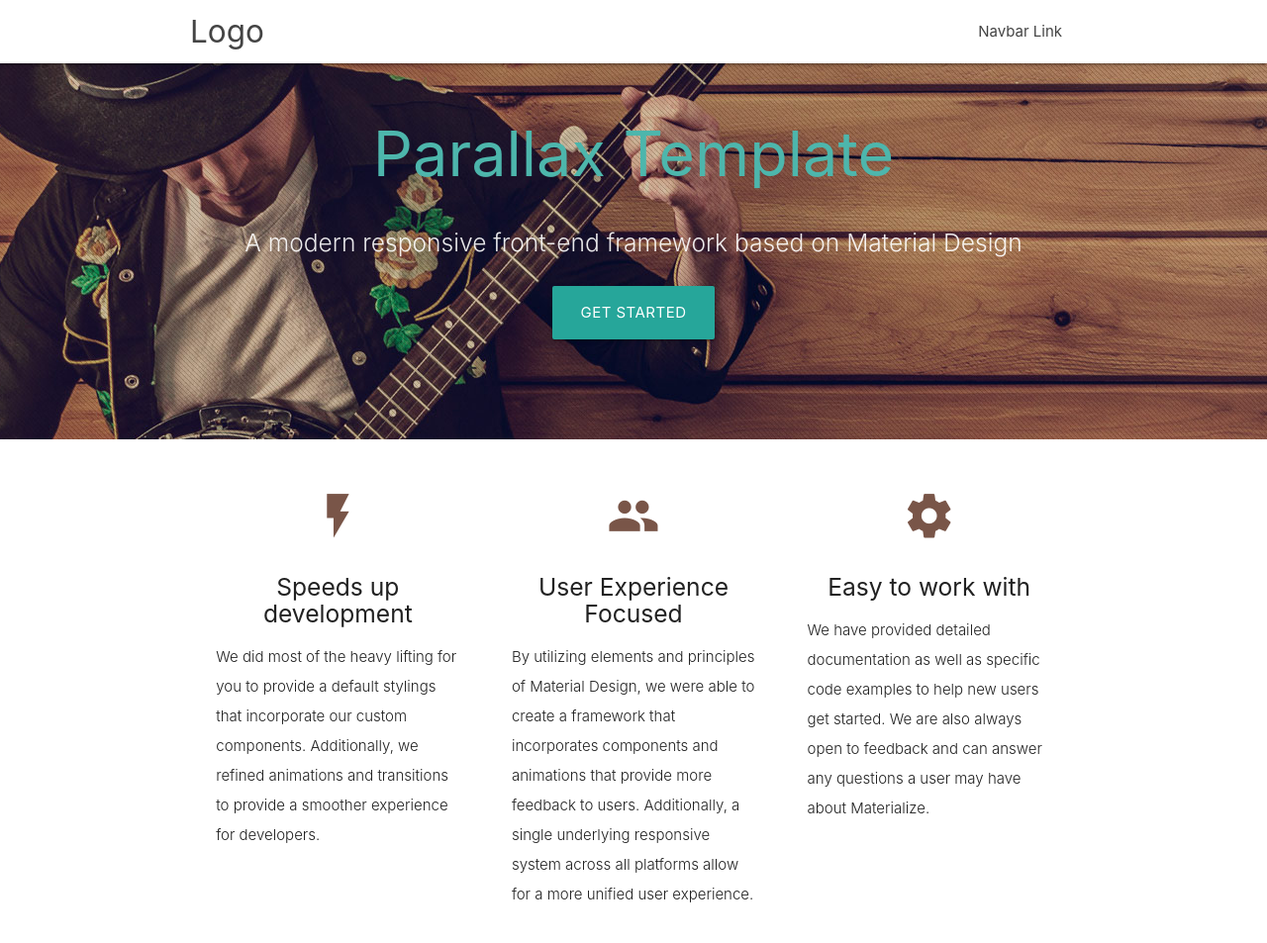
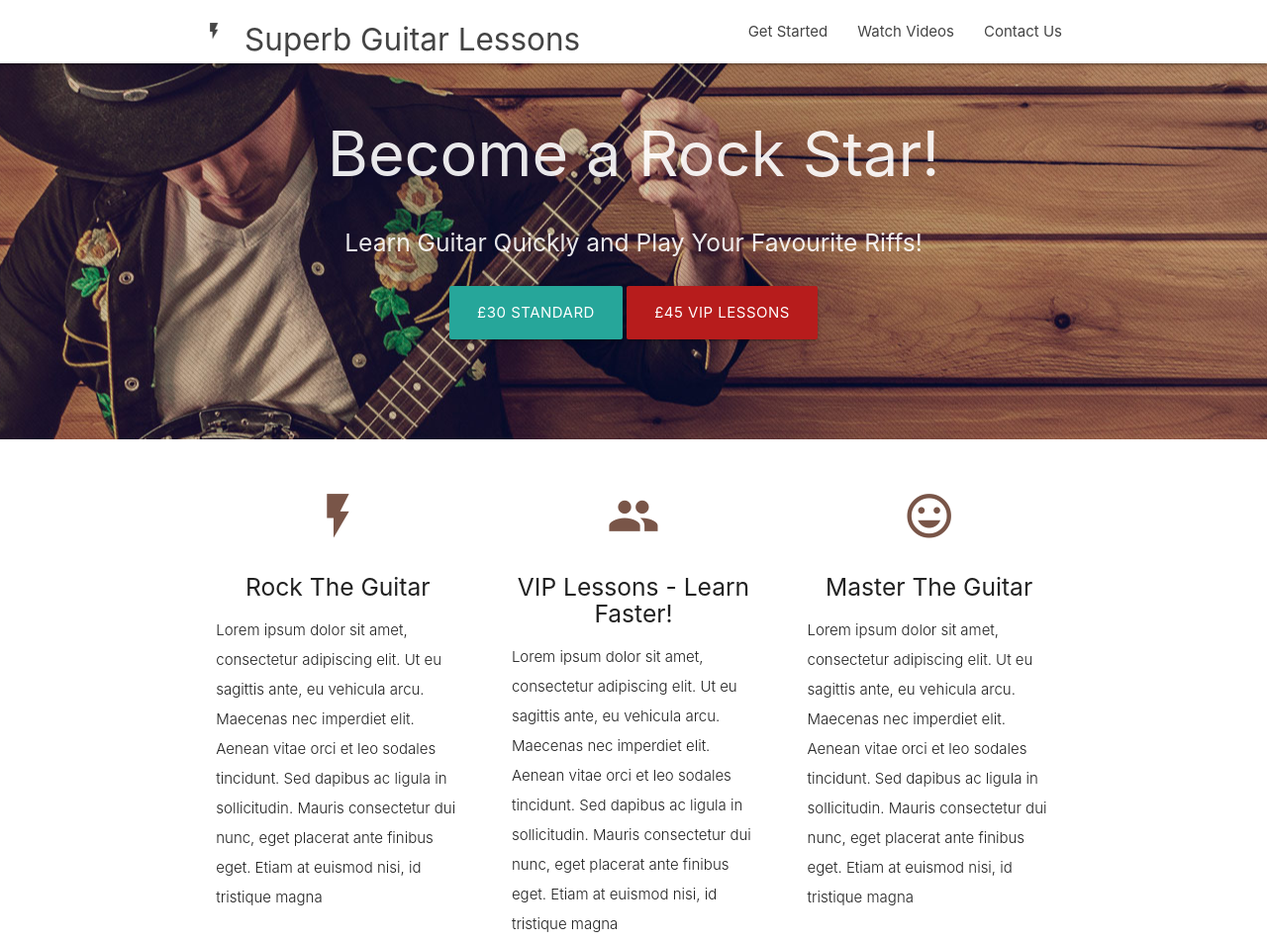
Before and after one commit to benjaminthedev/FreeCodeCamp-Build-a-Product-Landing-Page, a plain HTML site: page index.html in a window 1280 px wide. Shown: the top 953 px of the page at 99% size. Drawn offline with nearby package versions, Linux system fonts and the light colour scheme.

Commit message:
Guitar lessons hurts my hand....

```diff
--- a/css/style.css
+++ b/css/style.css
@@ -13,6 +13,11 @@ nav .brand-logo {
 
 p {
   line-height: 2rem;
+}
+
+#header-img{
+  width:10%;
+  padding-top: 10px;
 }
 
 .sidenav-trigger {
--- a/index.html
+++ b/index.html
@@ -17,43 +17,58 @@
 
 
     <header id="header">
-        <nav class="white" role="navigation">
+        <nav class="white" role="navigation" id="nav-bar">
             <div class="nav-wrapper container">
-                <a id="logo-container" href="#" class="brand-logo">Logo</a>
-                <ul class="right hide-on-med-and-down">
-                    <li><a href="#">Navbar Link</a></li>
-                </ul>
+                <div class="row">
 
-                <ul id="nav-mobile" class="sidenav">
-                    <li><a href="#">Navbar Link</a></li>
-                </ul>
-                <a href="#" data-target="nav-mobile" class="sidenav-trigger"><i class="material-icons">menu</i></a>
+
+
+                    <a id="logo-container" href="#" class="brand-logo">
+                        <img src="images/logo.png" id="header-img"> Superb Guitar Lessons
+                    </a>
+
+
+                    <ul class="right hide-on-med-and-down">
+                        <li><a href="#index_banner" class="nav-link">Get Started</a></li>
+                        <li><a href="#videos" class="nav-link">Watch Videos</a></li>
+                        <li><a href="#" class="nav-link">Contact Us</a></li>
+                    </ul>
+                    <ul id="nav-mobile" class="sidenav">
+                        <li><a href="#index_banner" class="nav-link">Get Started</a></li>
+                        <li><a href="#videos" class="nav-link">Watch Videos</a></li>
+                        <li><a href="#" class="nav-link">Contact Us</a></li>
+                    </ul>
+                    <a href="#" data-target="nav-mobile" class="sidenav-trigger"><i class="material-icons">menu</i></a>
+                </div>
+
+
             </div>
         </nav>
     </header>
 
-    <div id="index-banner" class="parallax-container">
+    <div class="parallax-container">
         <div class="section no-pad-bot">
             <div class="container">
                 <br><br>
-                <h1 class="header center teal-text text-lighten-2">Parallax Template</h1>
+                <h1 class="header center  text-lighten-2">Become a Rock Star!</h1>
                 <div class="row center">
-                    <h5 class="header col s12 light">A modern responsive front-end framework based on Material Design
-                    </h5>
+                    <h5 class="header col s12 ">Learn Guitar Quickly and Play Your Favourite Riffs!</h5>
                 </div>
                 <div class="row center">
-                    <a href="http://materializecss.com/getting-started.html" id="download-button"
-                        class="btn-large waves-effect waves-light teal lighten-1">Get Started</a>
+                    <a href="#" id="download-button" class="btn-large waves-effect waves-light teal lighten-1 ">£30
+                        Standard</a>
+                    <a href="#" id="download-button" class="btn-large waves-effect waves-light red darken-4 ">£45 VIP
+                        Lessons</a>
                 </div>
                 <br><br>
 
             </div>
         </div>
-        <div class="parallax"><img src="images/landingPage.jpg" alt="Unsplashed background img 1"></div>
+        <div class="parallax"><img src="images/landingPage.jpg" alt="Learn How To Play Guitar"></div>
     </div>
 
 
-    <div class="container">
+    <div class="container" id="index_banner">
         <div class="section">
 
             <!--   Icon Section   -->
@@ -61,34 +76,84 @@
                 <div class="col s12 m4">
                     <div class="icon-block">
                         <h2 class="center brown-text"><i class="material-icons">flash_on</i></h2>
-                        <h5 class="center">Speeds up development</h5>
+                        <h5 class="center">Rock The Guitar</h5>
 
-                        <p class="light">We did most of the heavy lifting for you to provide a default stylings that
-                            incorporate our custom components. Additionally, we refined animations and transitions to
-                            provide a smoother experience for developers.</p>
+                        <p class="light">Lorem ipsum dolor sit amet, consectetur adipiscing elit. Ut eu sagittis ante,
+                            eu vehicula arcu. Maecenas nec imperdiet elit. Aenean vitae orci et leo sodales tincidunt.
+                            Sed dapibus ac ligula in sollicitudin. Mauris consectetur dui nunc, eget placerat ante
+                            finibus eget. Etiam at euismod nisi, id tristique magna</p>
                     </div>
                 </div>
 
                 <div class="col s12 m4">
                     <div class="icon-block">
                         <h2 class="center brown-text"><i class="material-icons">group</i></h2>
-                        <h5 class="center">User Experience Focused</h5>
+                        <h5 class="center">VIP Lessons - Learn Faster!</h5>
 
-                        <p class="light">By utilizing elements and principles of Material Design, we were able to create
-                            a framework that incorporates components and animations that provide more feedback to users.
-                            Additionally, a single underlying responsive system across all platforms allow for a more
-                            unified user experience.</p>
+                        <p class="light">Lorem ipsum dolor sit amet, consectetur adipiscing elit. Ut eu sagittis ante,
+                            eu vehicula arcu.
+                            Maecenas nec imperdiet elit. Aenean vitae orci et leo sodales tincidunt. Sed dapibus ac
+                            ligula in sollicitudin.
+                            Mauris consectetur dui nunc, eget placerat ante finibus eget. Etiam at euismod nisi, id
+                            tristique magna</p>
                     </div>
                 </div>
 
                 <div class="col s12 m4">
                     <div class="icon-block">
-                        <h2 class="center brown-text"><i class="material-icons">settings</i></h2>
-                        <h5 class="center">Easy to work with</h5>
+                        <h2 class="center brown-text"><i class="material-icons">mood</i></h2>
+                        <h5 class="center">Master The Guitar </h5>
 
-                        <p class="light">We have provided detailed documentation as well as specific code examples to
-                            help new users get started. We are also always open to feedback and can answer any questions
-                            a user may have about Materialize.</p>
+                        <p class="light">Lorem ipsum dolor sit amet, consectetur adipiscing elit. Ut eu sagittis ante,
+                            eu vehicula arcu.
+                            Maecenas nec imperdiet elit. Aenean vitae orci et leo sodales tincidunt. Sed dapibus ac
+                            ligula in sollicitudin.
+                            Mauris consectetur dui nunc, eget placerat ante finibus eget. Etiam at euismod nisi, id
+                            tristique magna</p>
+                    </div>
+                </div>
+            </div>
+
+        </div>
+    </div>
+
+
+    <div class="parallax-container valign-wrapper">
+        <div class="section no-pad-bot">
+            <div class="container">
+                <div class="row center">
+                    <h5 class="header col s12 light">Playing The Guitar Will Make You Cool!
+                    </h5>
+                </div>
+            </div>
+        </div>
+        <div class="parallax"><img src="images/guitar02.jpg" alt="Learn How To Play Guitar"></div>
+    </div>
+
+    <div class="container" id="videos">
+        <div class="section">
+
+            <div class="row">
+                <div class="col s12 center">
+                    <h3><i class="mdi-content-send brown-text"></i></h3>
+                    <h4>Watch These Lessons!</h4>
+                    <div class="row">
+                        <div class="col s6">
+                            <div class="video-container" id="video">
+                                <iframe width="560" height="315" src="https://www.youtube.com/embed/8HSFfi7VG3Y"
+                                    frameborder="0"
+                                    allow="accelerometer; autoplay; encrypted-media; gyroscope; picture-in-picture"
+                                    allowfullscreen></iframe>
+                            </div>
+                        </div>
+                        <div class="col s6">
+                            <div class="video-container" id="video">
+                                <iframe width="560" height="315" src="https://www.youtube.com/embed/tWhmSvp1YUY"
+                                    frameborder="0"
+                                    allow="accelerometer; autoplay; encrypted-media; gyroscope; picture-in-picture"
+                                    allowfullscreen></iframe>
+                            </div>
+                        </div>
                     </div>
                 </div>
             </div>
@@ -106,8 +171,9 @@
                 </div>
             </div>
         </div>
-        <div class="parallax"><img src="background2.jpg" alt="Unsplashed background img 2"></div>
+        <div class="parallax"><img src="images/guitar03.png" alt="Learn How To Play Guitar"></div>
     </div>
+
 
     <div class="container">
         <div class="section">
@@ -128,19 +194,6 @@
             </div>
 
         </div>
-    </div>
-
-
-    <div class="parallax-container valign-wrapper">
-        <div class="section no-pad-bot">
-            <div class="container">
-                <div class="row center">
-                    <h5 class="header col s12 light">A modern responsive front-end framework based on Material Design
-                    </h5>
-                </div>
-            </div>
-        </div>
-        <div class="parallax"><img src="background3.jpg" alt="Unsplashed background img 3"></div>
     </div>
 
     <footer class="page-footer teal">
--- a/js/init.js
+++ b/js/init.js
@@ -1,8 +1,20 @@
-(function($){
-  $(function(){
+(function ($) {
+  $(function () {
 
     $('.sidenav').sidenav();
     $('.parallax').parallax();
 
   }); // end of document ready
 })(jQuery); // end of jQuery name space
+
+
+//Link Click Scroll
+document.querySelectorAll('a[href^="#"]').forEach(anchor => {
+  anchor.addEventListener('click', function (e) {
+    e.preventDefault();
+
+    document.querySelector(this.getAttribute('href')).scrollIntoView({
+      behavior: 'smooth'
+    });
+  });
+});
```
Also changed, not shown: images/guitar02.jpg (added), images/logo.png (added), 1 other file.
